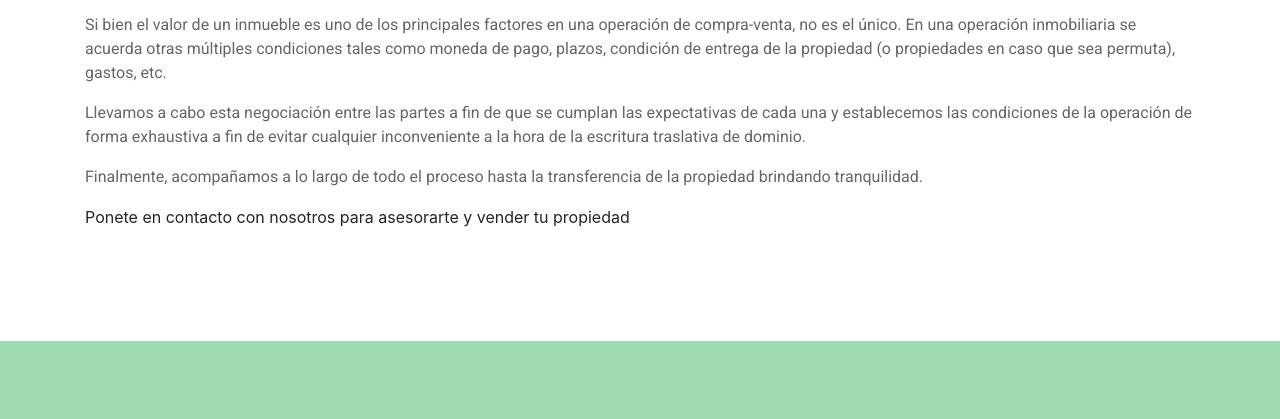
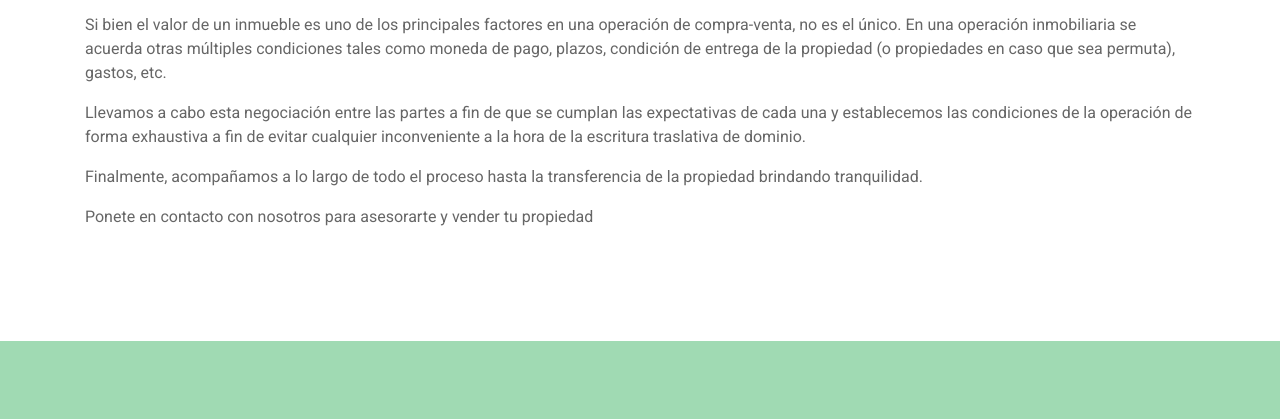
Before and after one commit to Dreamsroses/sol-picco, a plain HTML site: page servicios.html in a window 1280 px wide. Shown: the part 742-1161 px from the top of the page. Drawn offline with nearby package versions, Linux system fonts and the light colour scheme.

Commit message:
fixe class servicios

```diff
--- a/servicios.html
+++ b/servicios.html
@@ -150,7 +150,7 @@
                     brindando tranquilidad.
                 </p>
 
-                <p class="serv-parrafo"> Ponete en contacto con nosotros para asesorarte y vender tu propiedad
+                <p class="venta-parrafo"> Ponete en contacto con nosotros para asesorarte y vender tu propiedad
                 </p>
             </div>
 
```
